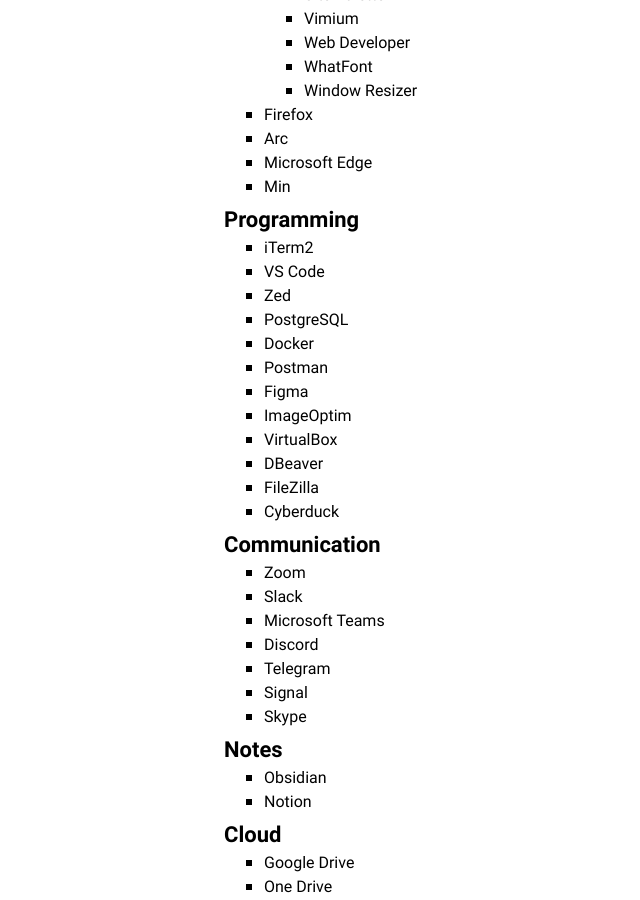
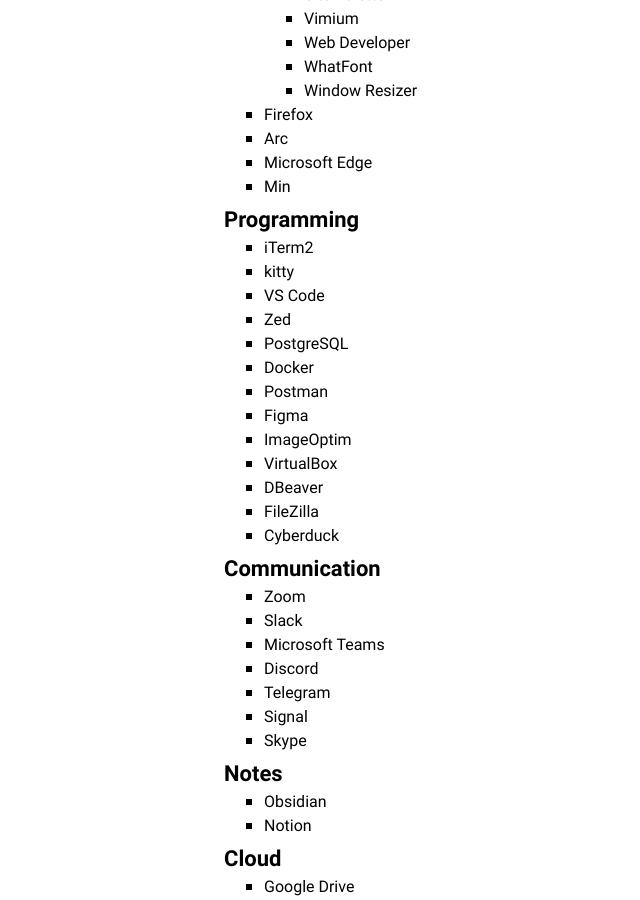
Before and after one commit to amalumian/www.malumian.dev, a Jekyll site: the page built from setup.html, in a window 1280 px wide and 900 px high, scrolled down 1307 px. Shown: the whole window, without its empty margins (86-726 px from the left). Built offline with Jekyll 4.4.1, drawn with Linux system fonts in a browser that asks for light colours.

Commit message:
Update setup.html

```diff
--- a/setup.html
+++ b/setup.html
@@ -77,6 +77,7 @@
     <h3>Programming</h3>
     <ul>
         <li>iTerm2</li>
+        <li>kitty</li>
         <li>VS Code</li>
         <li>Zed</li>
         <li>PostgreSQL</li>
```
